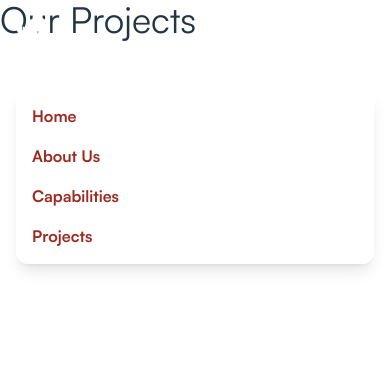
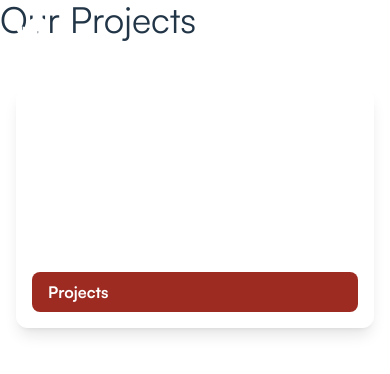
Before and after one commit to Radot9/Bioyoq-engineering, a React (Vite) app: page /projects in a window 390 px wide. Both pictures are taken after a click on the label 346 px from the left and 44 px from the top of the page. Shown: the top 374 px of the page. Built offline with nearby package versions, Linux system fonts and the light colour scheme.

Commit message:
mobile nav link fix

```diff
--- a/src/components/Navbar.jsx
+++ b/src/components/Navbar.jsx
@@ -56,13 +56,15 @@ const Navbar = () => {
             <ul className="flex flex-col space-y-4">
               {navLinks.map(link => (
                 <li key={link.path}>
-                  <Link
+                  <NavLink
                     to={link.path}
-                    className="nav-link block text-primary hover:text-red-950 font-satoshi font-bold"
+                    className={({ isActive }) =>
+                      `nav-link block text-white font-satoshi font-bold rounded-lg px-4 py-2 transition-colors duration-200 hover:bg-primary ${isActive ? 'bg-primary' : ''}`
+                    }
                     onClick={() => setMenuOpen(false)}
                   >
                     {link.name}
-                  </Link>
+                  </NavLink>
                 </li>
               ))}
             </ul>
```
